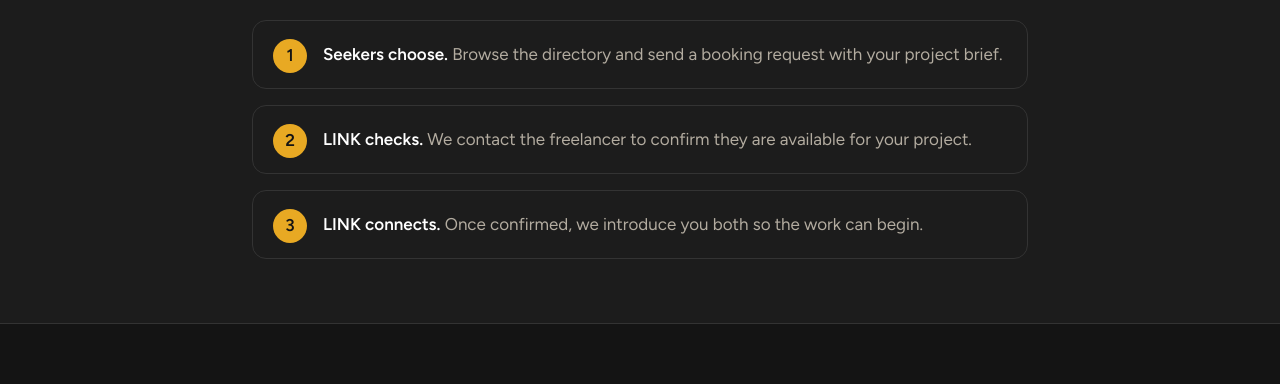
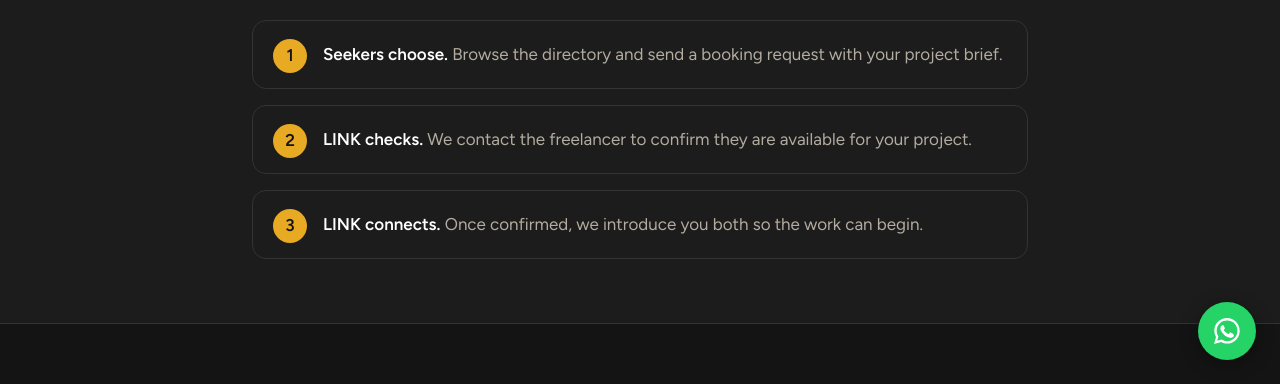
Before and after one commit to GETLINKED-CO-ZA/link-flam-pgf, a website: page about.html in a window 1280 px wide. Shown: the part 416-800 px from the top of the page. Drawn offline with nearby package versions, Linux system fonts and the light colour scheme.

Commit message:
Add WhatsApp link and SVG icon to about.html

```diff
--- a/about.html
+++ b/about.html
@@ -16,4 +16,12 @@
 <div style="display:flex;gap:14px;justify-content:center;flex-wrap:wrap;margin-top:18px"><a class="btn" href="marketplace.html">Browse freelancers</a><a class="btn ghost" href="get-listed.html">Get listed</a></div>
 <p style="margin-top:30px;color:var(--gold);font:600 1.5rem 'Bricolage Grotesque',sans-serif">Advance Your World</p></div></section>
 </main>
-<footer id="site-footer"></footer><script src="app.js"></script></body></html>
+<a class="wa" href="https://wa.me/27745718332?text=Hi%20LINK%2C%20I%20visited%20flam.getlinked.co.za%20and%20would%20like%20to%20know%20more%20about%20LINK%20FLAM%20and%20how%20it%20works." target="_blank" rel="noopener noreferrer" aria-label="Chat with LINK about LINK FLAM">
+  <svg viewBox="0 0 32 32" aria-hidden="true">
+    <path d="M16 3C9 3 3.3 8.600 3.300 15.600c0 2.300.6 4.400 1.700 6.300L3 29l7.300-1.900c1.800 1 3.800 1.500 5.700 1.500 7 0 12.700-5.700 12.700-12.700S23 3 16 3zm0 23.200c-1.800 0-3.600-.5-5.100-1.400l-.4-.2-4.300 1.100 1.200-4.200-.3-.4a10.400 10.400 0 1 1 8.900 5.100zm5.700-7.800c-.3-.2-1.900-.9-2.200-1s-.5-.2-.7.200-.8 1-1 1.200-.4.200-.7.100a8.500 8.500 0 0 1-4.200-3.700c-.3-.6.300-.5.900-1.700.1-.2 0-.4 0-.5l-1-2.300c-.2-.6-.5-.5-.7-.5h-.6a1.200 1.200 0 0 0-.9.400 3.800 3.800 0 0 0-1.200 2.800c0 1.700 1.200 3.300 1.400 3.500s2.400 3.700 5.800 5.100c2.100.9 2.900 1 3.900.8.600-.1 1.900-.8 2.200-1.500s.3-1.400.2-1.500-.3-.2-.6-.4z"/>
+  </svg>
+</a>
+<footer id="site-footer"></footer>
+<script src="app.js"></script>
+</body>
+</html>
```
